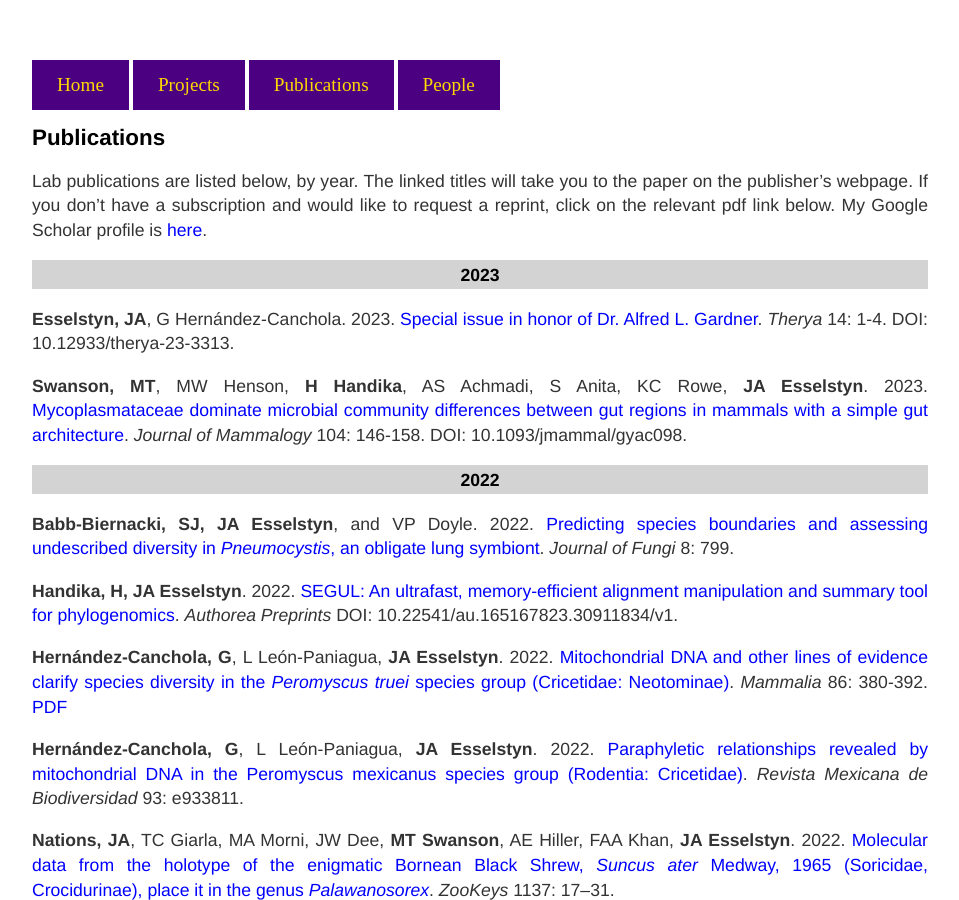
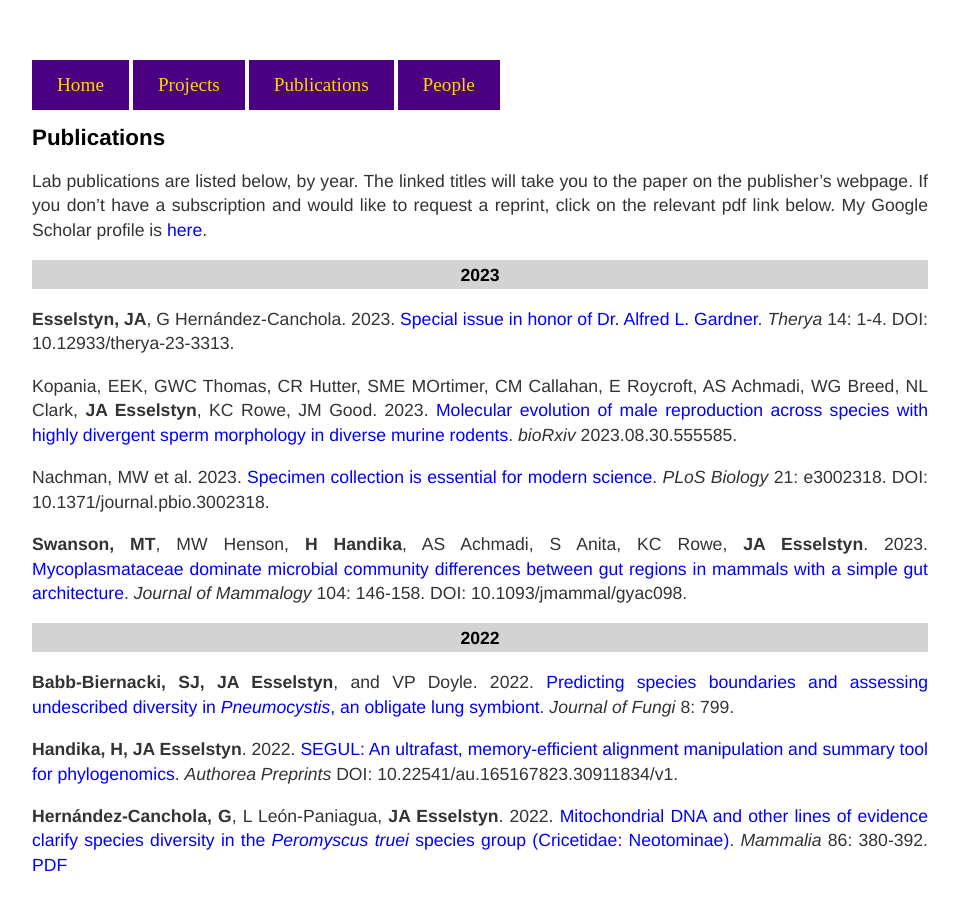
Before and after one commit to esselstyn/esselstyn.github.io, a Jekyll site: the page built from publications.md, in a window 1280 px wide and 900 px high. Shown: the whole window, without its empty margins (160-1119 px from the left). Built offline with Jekyll 4.4.1, drawn with Linux system fonts in a browser that asks for light colours.

Commit message:
Update publications.md

```diff
--- a/publications.md
+++ b/publications.md
@@ -8,6 +8,10 @@ Lab publications are listed below, by year. The linked titles will take you to t
 
 ### 2023
 **Esselstyn, JA**, G Hernández-Canchola. 2023. [Special issue in honor of Dr. Alfred L. Gardner](https://doi.org/10.12933/therya-23-3313). _Therya_ 14: 1-4. DOI: 10.12933/therya-23-3313.
+
+Kopania, EEK, GWC Thomas, CR Hutter, SME MOrtimer, CM Callahan, E Roycroft, AS Achmadi, WG Breed, NL Clark, **JA Esselstyn**, KC Rowe, JM Good. 2023. [Molecular evolution of male reproduction across species with highly divergent sperm morphology in diverse murine rodents](https://doi.org/10.1101/2023.08.30.555585). _bioRxiv_ 2023.08.30.555585.
+
+Nachman, MW et al. 2023. [Specimen collection is essential for modern science](https://doi.org/10.1371/journal.pbio.3002318). _PLoS Biology_ 21: e3002318. DOI: 10.1371/journal.pbio.3002318.
 
 **Swanson, MT**, MW Henson, **H Handika**, AS Achmadi, S Anita, KC Rowe, **JA Esselstyn**. 2023. [Mycoplasmataceae dominate microbial community differences between gut regions in mammals with a simple gut architecture](https://doi.org/10.1093/jmammal/gyac098). _Journal of Mammalogy_ 104: 146-158. DOI: 10.1093/jmammal/gyac098.
 
```
